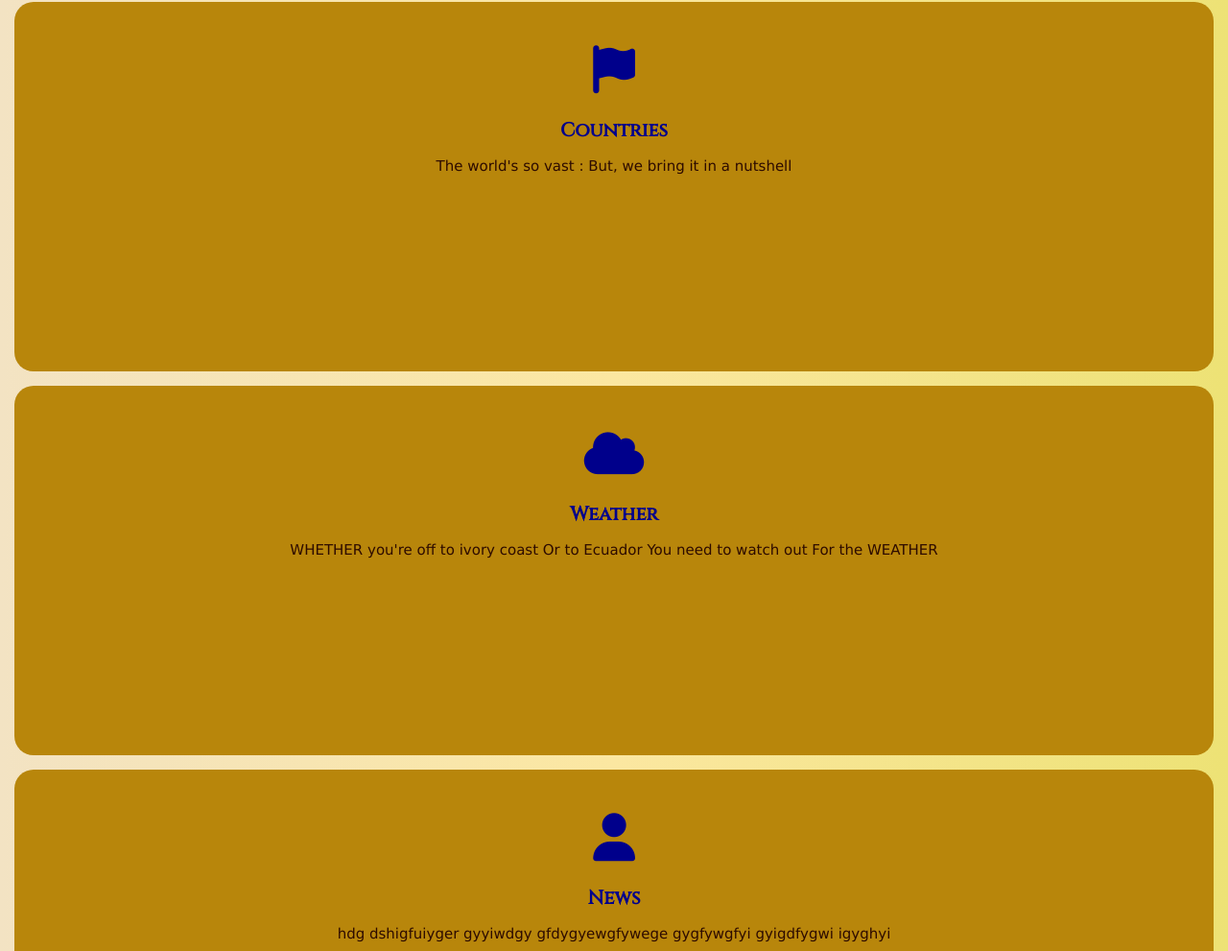
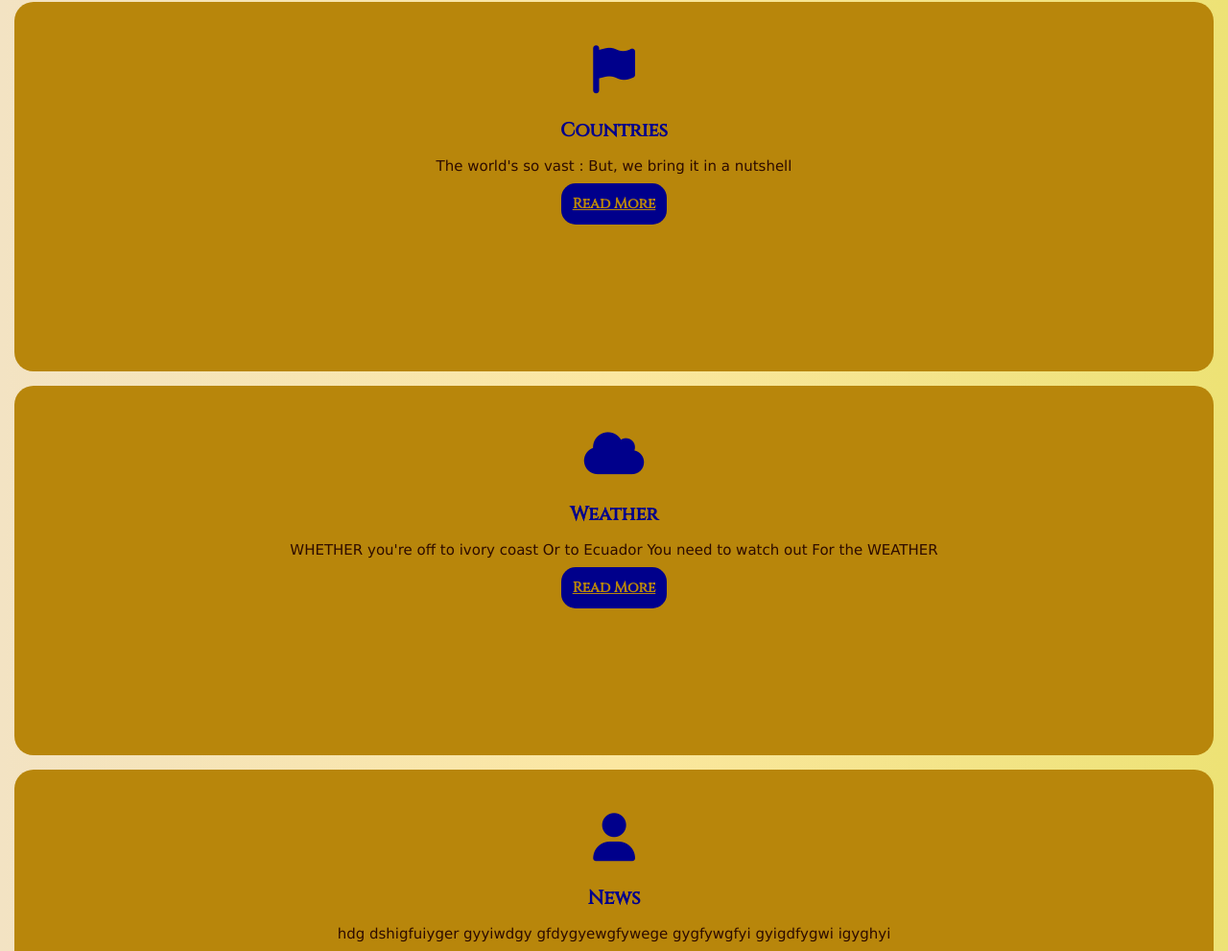
Before and after one commit to nitessy/Countrydata, a plain HTML site: page index.html in a window 1280 px wide. Shown: the part 1019-2010 px from the top of the page at 96% size. Drawn offline with nearby package versions, Linux system fonts and the light colour scheme; a web font is replaced by a local one.

Commit message:
Landing page update

```diff
--- a/css/index.css
+++ b/css/index.css
@@ -83,7 +83,7 @@ h5{
     margin-bottom: 20px;
     font-family: Verdana, Geneva, Tahoma, sans-serif;
 }
-.card .button{
+.card .switch{
     background-color: darkblue;
     color:#b8860b;
     border: 2px solid transparent;
@@ -93,7 +93,7 @@ h5{
     transition: .4s;
 
 }
-.card .button:hover{
+.card .switch:hover{
     background-color: transparent;
     color: darkblue;
     border: 2px solid darkblue;
--- a/index.html
+++ b/index.html
@@ -49,7 +49,7 @@
                     But, we bring it in a nutshell </p>
 
                 <p style="text-align: center;">
-                    <a class="button" href="#">Read More</a>
+                    <a class="switch" href="flag.html">Read More</a>
                 </p>
             </div>
         </div>
@@ -65,7 +65,7 @@
 
 
                 <p style="text-align: center;">
-                    <a class="button" href="#">Read More</a>
+                    <a class="switch" href="weather.html">Read More</a>
                 </p>
             </div>
         </div>
```
